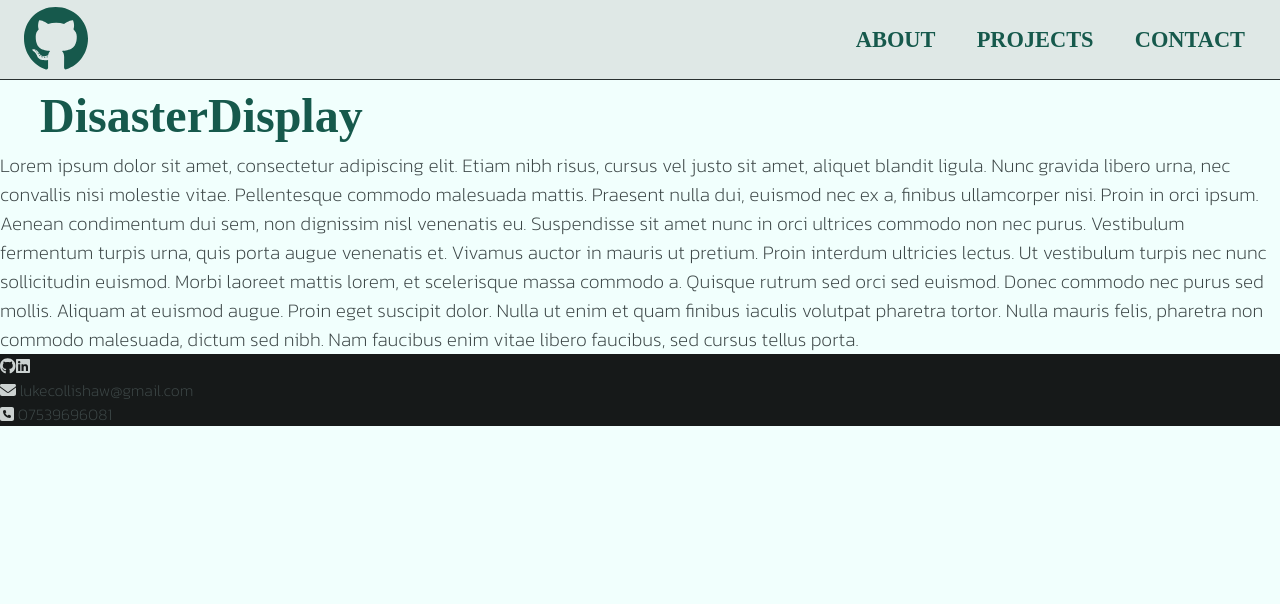
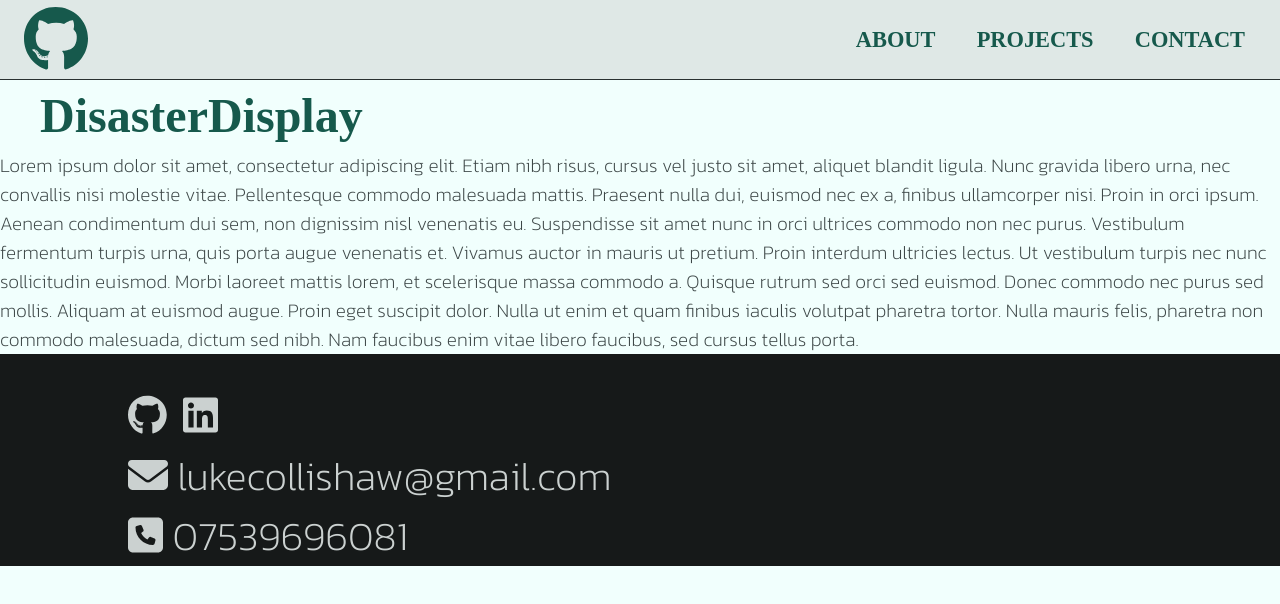
Before and after one commit to lc796/portfolio-frontend, a React (Create React App) app: page /project/disaster-display in a window 1280 px wide. Shown: the top 604 px of the page. Built offline with nearby package versions, Linux system fonts and the light colour scheme; a web font is replaced by a local one.

Commit message:
Update splash and footer styles

```diff
--- a/src/style/style.css
+++ b/src/style/style.css
@@ -250,11 +250,14 @@ nav button:hover {
 }
 
 /* Splash */
-.splash {
+.splash-container {
     height: calc(100vh - 80px);
     border-bottom: 1px solid var(--neutral-grey-90);
     background-color: var(--neutral-grey-20);
     text-align: center;
+    display: flex;
+    justify-content: center;
+    flex-direction: column;
 }
 
 .splash h1 {
@@ -301,7 +304,7 @@ nav button:hover {
 
 /* Large devices (laptops/desktops, 992px and up) */
 @media only screen and (min-width: 992px) {
-    .splash {
+    .splash-container {
         background-size: contain;
         background-image: url('../images/splash-final-mustard.png');
         background-repeat: no-repeat;
@@ -629,22 +632,21 @@ nav button:hover {
     color: var(--neutral-grey-20);
 }
 
-.Footer .wrapper {
-    display: flex;
-    flex-direction: row;
-    flex-wrap: wrap;
-    justify-content: space-evenly;
-    align-content: center;
-    padding: 2rem 0 2rem;
+.Footer .footer-container {
+    display: block;
+    padding: 2rem 0 0 8rem;
     color: var(--neutral-grey-20);
     font-size: 2.5rem;
-    max-width: 48rem;
 }
 
 .footer-social-icon {
     color: var(--neutral-grey-20);
 }
 
-.footer-social-icon:hover {
+a .footer-social-icon:hover {
     color: var(--secondary-60);
 }
+
+#footer-wrapper a {
+    padding-right: 1rem;
+}
```
